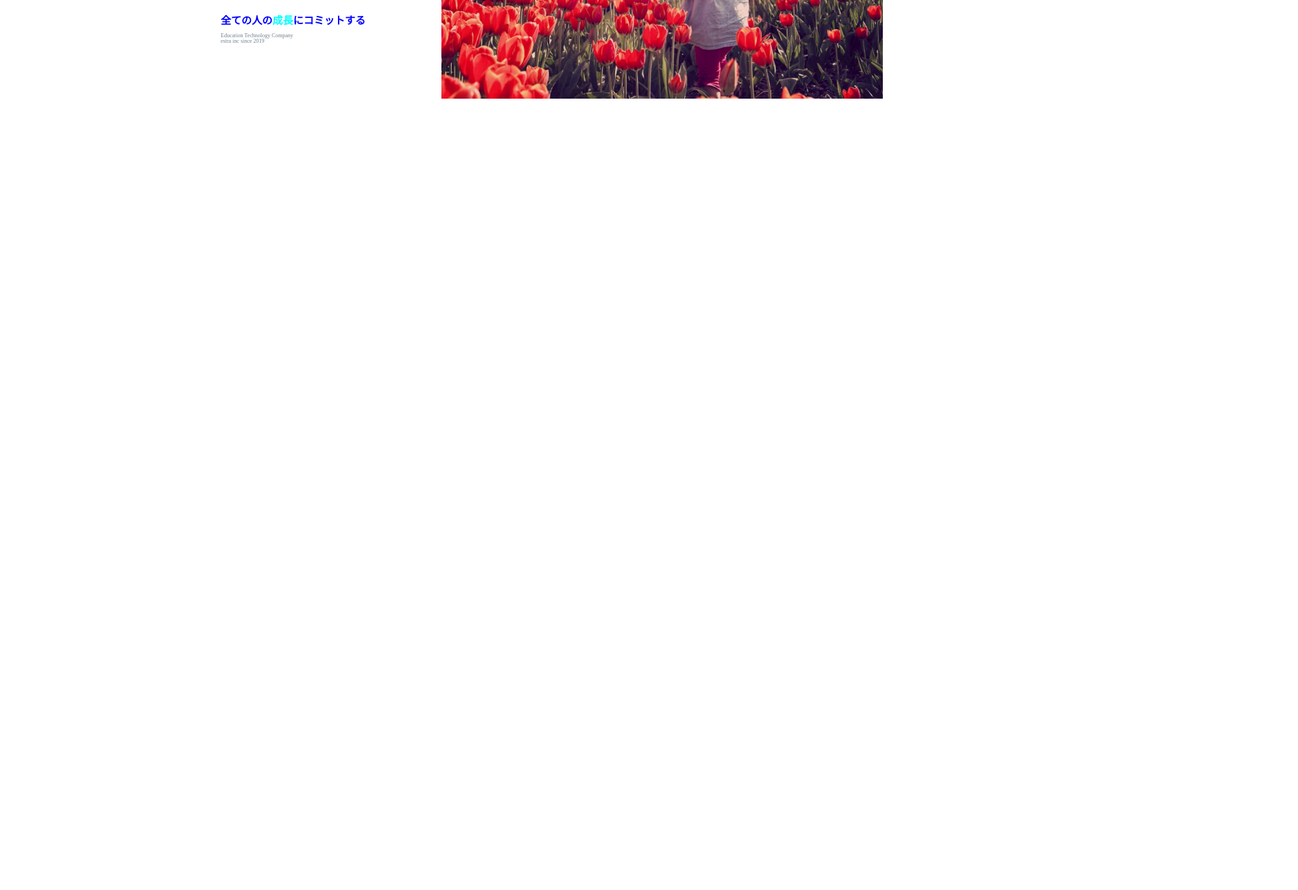
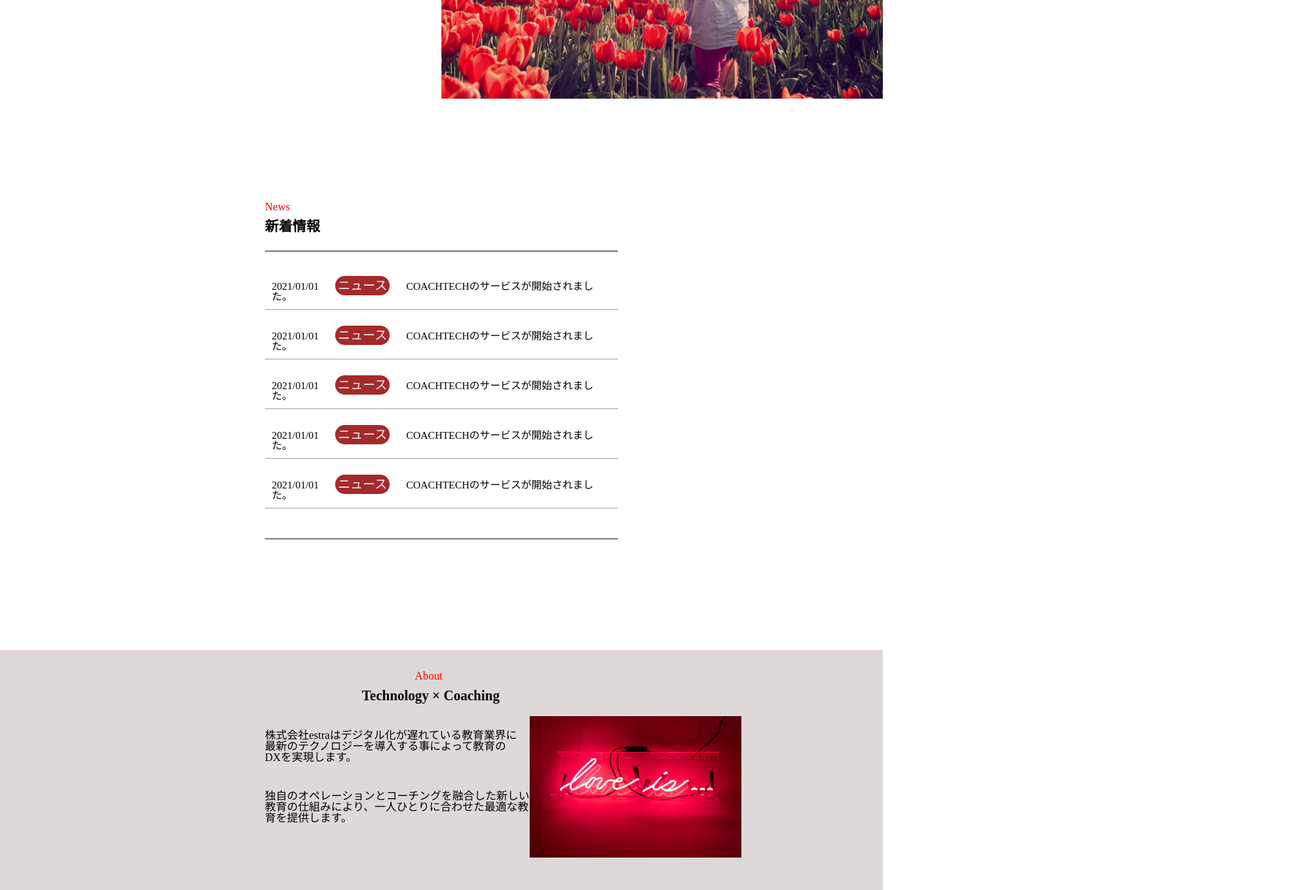
Before and after one commit to yamakawashoya/LPsite, a plain HTML site: page index.html in a window 1280 px wide. Shown: the part 343-1633 px from the top of the page at 69% size, 1882 px wide, since content can reach past the window. Before the commit the page ends 800 px from the top, so only its background shows below. Drawn offline with Linux system fonts and the light colour scheme.

Commit message:
second commit

```diff
--- a/css/style.css
+++ b/css/style.css
@@ -43,31 +43,112 @@ header {
 
 .commit__title {
   margin-right: auto;
-  font-size: 30px;
-  color: blue;
+  font-size: 45px;
+  color: red;
   position: relative;
-  top: -220px;
-  left: 25%;
+  top: -350px;
+  left: 30%;
 }
 
 .commit__subtitle {
   margin-right: auto;
-  font-size: 15px;
-  color: blue;
+  font-size: 23px;
+  color: red;
   position: relative;
-  top: -180px;
-  left: 25%;
+  top: -320px;
+  left: 30%;
 }
 
 .commit__memo {
   margin-right: auto;
   color: slategray;
   position: relative;
-  top: -170px;
-  left: 25%;
-  font-size: 8px;
+  top: -300px;
+  left: 30%;
+  font-size: 18px;
 }
 
 span {
   color: aqua;
 }
+
+.news {
+  margin-left: 30%;
+  margin-right: 30%;
+}
+.news__text {
+  color: red;
+  padding-bottom: 10px;
+}
+
+.news__title {
+  font-size: 20px;
+  padding-bottom: 25px;
+  border-bottom: 2px solid grey;
+}
+
+.news__list {
+    margin-left: 30%;
+    margin-top: 30px;
+    margin-right: 30%;
+    border-bottom: 2px solid grey;
+    padding-bottom: 25px;
+}
+.news__list__content {
+  padding: 10px;
+  margin-bottom: 18px;
+  list-style: none;
+  border-bottom: 1px solid rgb(170, 160, 160);
+}
+
+.news__btn {
+  border-radius: 30px;
+  background-color: brown;
+  text-align: center;
+  color: aliceblue;
+  margin:  0px 20px;
+  font-size: 18px;
+  padding: 4px;
+}
+
+.news__list li {
+  font-size: 15px;
+}
+
+.about {
+  background-color: rgb(223, 216, 216);
+  margin-top: 160px;
+  height: 400px;
+}
+
+.about__text {
+  position: relative;
+  top: 30px;
+  left: 47%;
+  color: red;
+}
+
+.about__title {
+  position: relative;
+  top: 30px;
+  left: 41%;
+  margin-top: 10px;
+  font-size: 20px;
+}
+
+.about__content {
+  position: relative;
+  left: 30%;
+  margin-top: 70px;
+}
+.about__content__sub {
+  position: relative;
+  left: 30%;
+  margin-top: 40px;
+}
+
+.about__img {
+position: absolute;
+top: 1381px;
+left: 60%;
+}
--- a/index.html
+++ b/index.html
@@ -35,6 +35,31 @@
         <p class="commit__memo">Education Technology Company <br>estra inc since 2019</p>
       </div>
     </div>
+    <div class="news">
+      <div class="news__text">News</div>
+      <h1 class="news__title">新着情報</h1>
+    </div>
+      <div class="news__list">
+        <ul>
+          <li class="news__list__content">2021/01/01 <span class="news__btn">ニュース</span> COACHTECHのサービスが開始されました。</li>
+          <li class="news__list__content">2021/01/01 <span class="news__btn">ニュース</span> COACHTECHのサービスが開始されました。</li>
+          <li class="news__list__content">2021/01/01 <span class="news__btn">ニュース</span> COACHTECHのサービスが開始されました。</li>
+          <li class="news__list__content">2021/01/01 <span class="news__btn">ニュース</span> COACHTECHのサービスが開始されました。</li>
+          <li class="news__list__content">2021/01/01 <span class="news__btn">ニュース</span> COACHTECHのサービスが開始されました。</li>
+        </ul>
+      </div>
+    <div class="about">
+      <div class="about__text">About</div>
+      <h1 class="about__title">Technology × Coaching</h1>
+      <p class="about__content">株式会社estraはデジタル化が遅れている教育業界に<br>最新のテクノロジーを導入する事によって教育の<br>DXを実現します。</p>
+      <p class="about__content__sub">独自のオペレーションとコーチングを融合した新しい<br>教育の仕組みにより、一人ひとりに合わせた最適な教<br>育を提供します。</p>
+      <div class="about__img">
+        <img src="img/about.jpg" alt="" width="60%" height="60%">
+      </div>
+
+
+    </div>
+      </div>
   </main>
   <footer>
 
```
Also changed, not shown: 1 other file.
